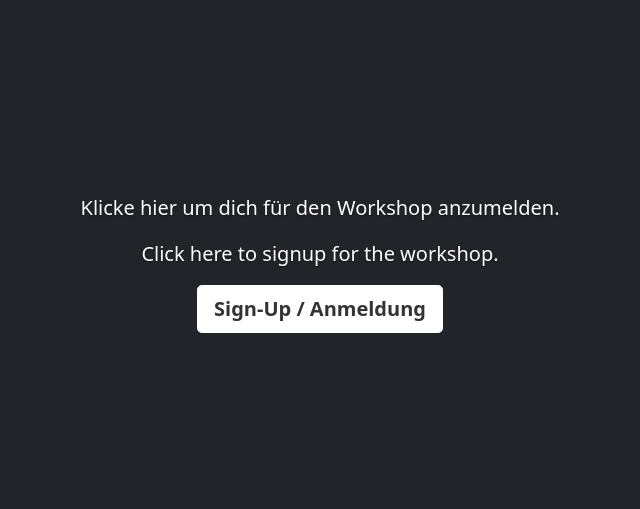
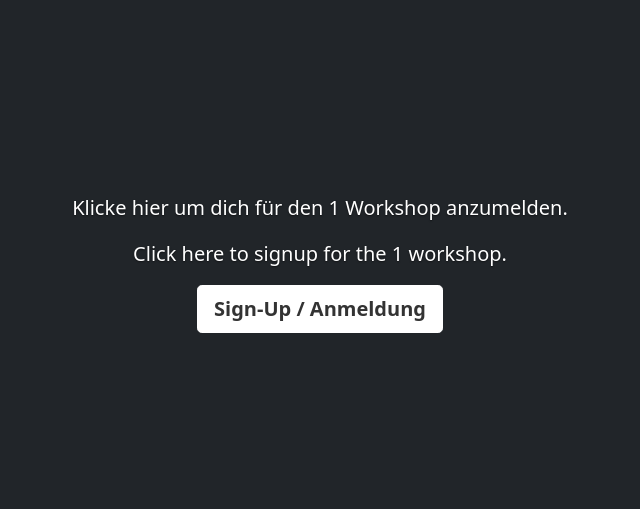
Before and after one commit to jh-isenbuettel/jh.rabenspass.de, a PHP site: page /signup/index.php?workshopname=1 in a window 1280 px wide. Shown: the part 134-643 px from the top of the page, without its empty margins (320-960 px from the left). Run offline with PHP 8.4, Linux system fonts and the light colour scheme.

Commit message:
forgot the echo

```diff
--- a/signup/index.php
+++ b/signup/index.php
@@ -49,8 +49,8 @@
   </header>
 
   <main class="px-3">
-    <p class="lead">Klicke hier um dich f&uuml;r den <?php $workshopname; ?> Workshop anzumelden.</p>
-    <p class="lead">Click here to signup for the <?php $workshopname; ?> workshop.</p>
+    <p class="lead">Klicke hier um dich f&uuml;r den <?php echo $workshopname; ?> Workshop anzumelden.</p>
+    <p class="lead">Click here to signup for the <?php echo $workshopname; ?> workshop.</p>
     <p class="lead">
       <a href="https://anmeldung.jugendhackt.org/jh-lab-isenbuettel/2021-08-14-scratch" class="btn btn-lg btn-secondary fw-bold border-white bg-white">Sign-Up / Anmeldung</a>
     </p>
```
